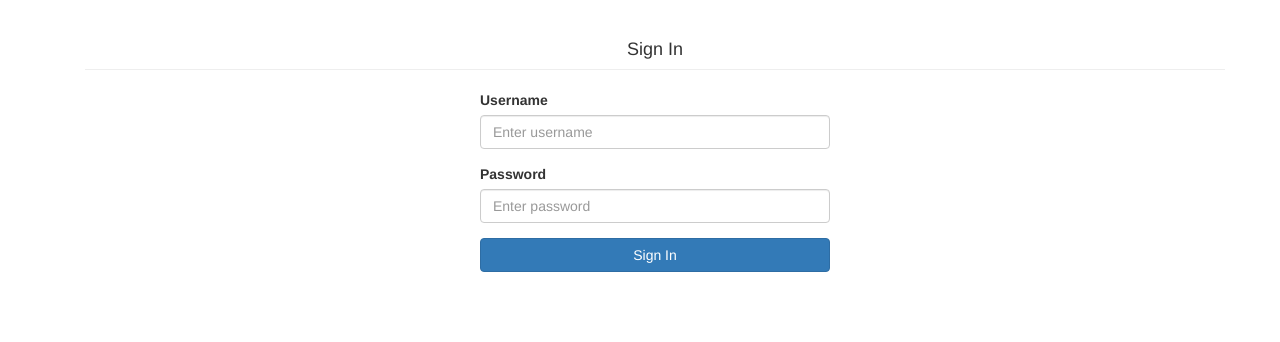
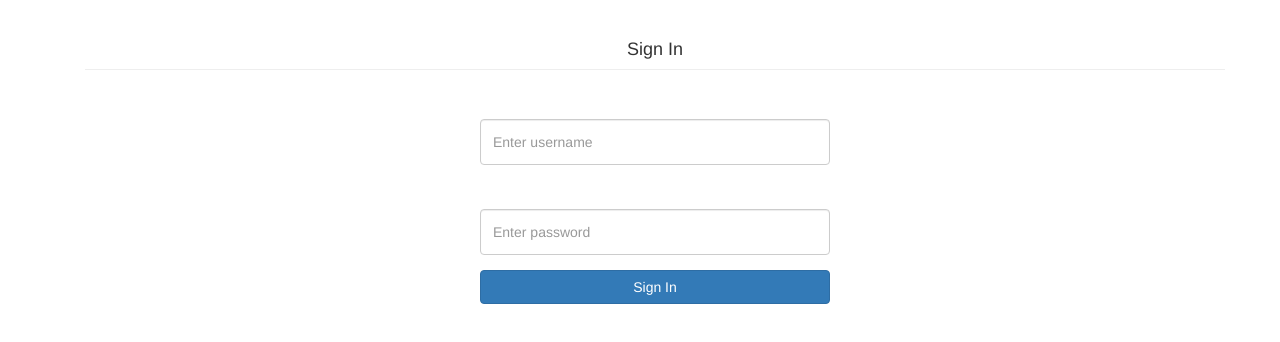
Before and after one commit to ponag1/Kaveri, an Angular app: page /login in a window 1280 px wide. Shown: the top 342 px of the page. Built offline with nearby package versions, Linux system fonts and the light colour scheme; what @agm/core would draw is missing.

Commit message:
Update login.component.css

```diff
--- a/src/app/login/login.component.css
+++ b/src/app/login/login.component.css
@@ -1,3 +1,13 @@
 .login.alert{
   color:red;
 }
+.form-control{
+  height: 46px;
+}
+label{
+  color:white;
+  font-size:17px;
+}
+h3{
+  color:white;
+}
```
